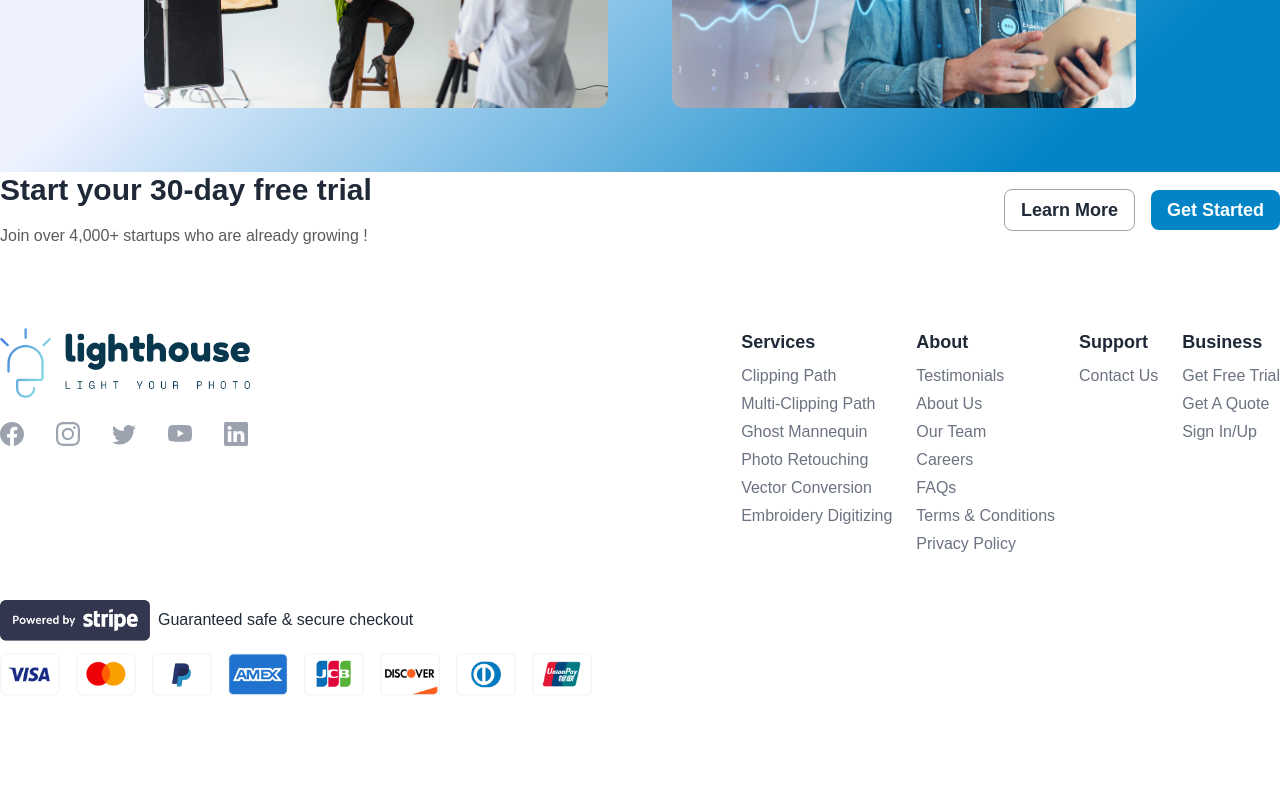
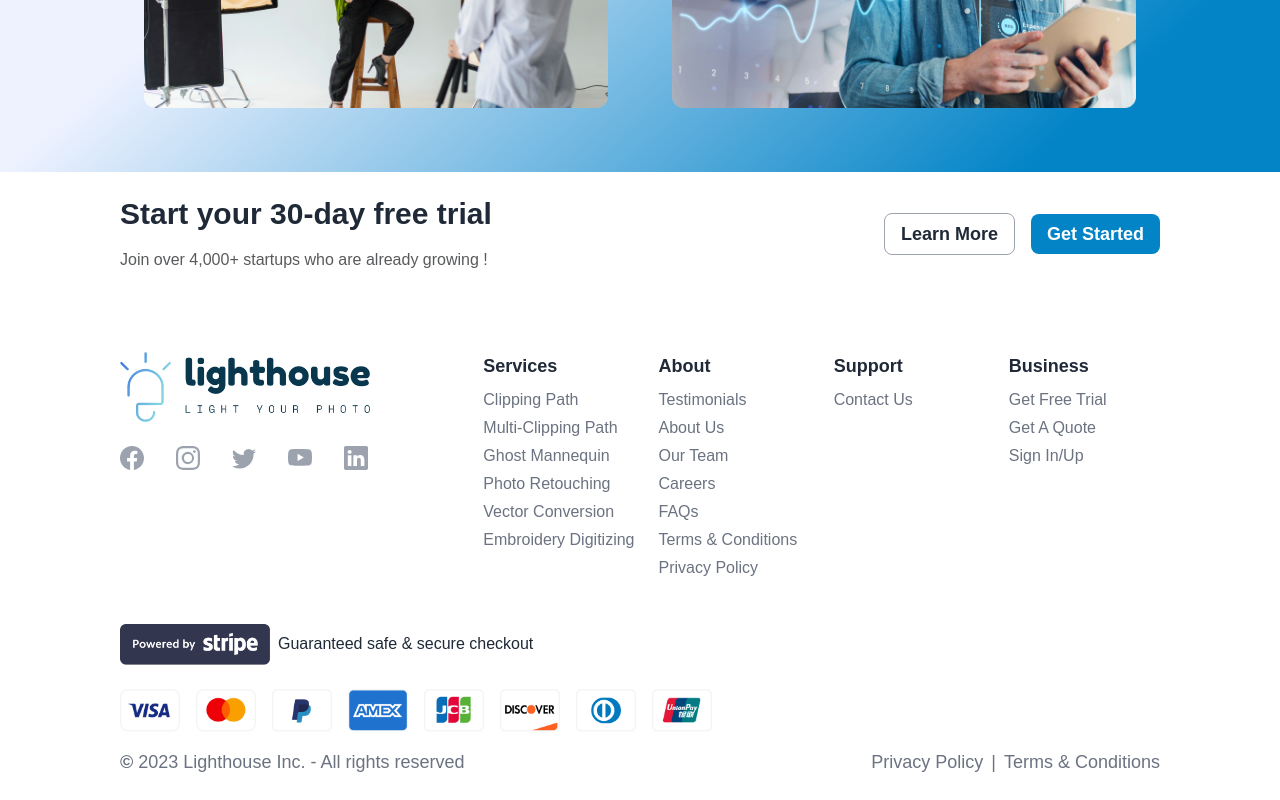
Before and after one commit to Parvez765/light_house, a React (Create React App) app: page / in a window 1280 px wide. Shown: the part 6182-6982 px from the top of the page. Before the commit the page ends 6878 px from the top, so only its background shows below. Built offline with nearby package versions, Linux system fonts and the light colour scheme.

Commit message:
another footer commit

```diff
--- a/src/Components/Footer/FooterComp1.js
+++ b/src/Components/Footer/FooterComp1.js
@@ -21,14 +21,14 @@ import { NavLink } from "react-router-dom";
 
 const FooterComp1 = () => {
   return (
-    <div>
+    <div className="my-6 mx-4 md:mx-12 lg:mx-24 2xl:mx-32">
       {/* Trial advertisement and marketing */}
-      <div className="flex justify-between gap-4 mb-20">
+      <div className="flex flex-col items-center lg:flex-row lg:justify-between gap-4 mb-20 mx-6">
         <div>
-          <h2 className="text-3xl font-bold mb-4">
+          <h2 className="text-3xl text-center lg:text-left font-bold mb-4">
             Start your 30-day free trial
           </h2>
-          <h2 className="text-[#595a5c] font-medium">
+          <h2 className="text-[#595a5c] text-center lg:text-left font-medium">
             Join over 4,000+ startups who are already growing !
           </h2>
         </div>
@@ -44,9 +44,9 @@ const FooterComp1 = () => {
         </div>
       </div>
 
-      <div className="flex justify-between gap-6 mb-10">
+      <div className="flex flex-col-reverse lg:flex-row justify-between gap-10 lg:gap-6 mb-10 mx-6">
         {/* Logo and social links */}
-        <div className="flex flex-col gap-6">
+        <div className="flex flex-col items-start gap-6">
           <NavLink to="/" className="hover:scale-105 duration-300 ease-in-out">
             <img src={logo} className="w-[250px]" alt="" />
           </NavLink>
@@ -61,8 +61,8 @@ const FooterComp1 = () => {
         </div>
 
         {/* Parent Div of All Footer Links */}
-        <div className="flex gap-6">
-          <div>
+        <div className="grid grid-cols-1 sm:grid-cols-2 xl:grid-cols-4 gap-6">
+          <div className="flex flex-col items-start">
             <h2 className="text-lg font-semibold mb-2">Services</h2>
 
             <h2 className="text-gray-500 font-medium hover:text-black duration-300 ease-in-out hover:cursor-pointer mb-1">
@@ -85,7 +85,7 @@ const FooterComp1 = () => {
             </h2>
           </div>
 
-          <div>
+          <div className="flex flex-col items-start">
             <h2 className="text-lg font-semibold mb-2">About</h2>
 
             <h2 className="text-gray-500 font-medium hover:text-black duration-300 ease-in-out hover:cursor-pointer mb-1">
@@ -111,7 +111,7 @@ const FooterComp1 = () => {
             </h2>
           </div>
 
-          <div>
+          <div className="flex flex-col items-start">
             <h2 className="text-lg font-semibold mb-2">Support</h2>
 
             <h2 className="text-gray-500 font-medium hover:text-black duration-300 ease-in-out hover:cursor-pointer mb-1">
@@ -119,7 +119,7 @@ const FooterComp1 = () => {
             </h2>
           </div>
 
-          <div>
+          <div className="flex flex-col items-start">
             <h2 className="text-lg font-semibold mb-2">Business</h2>
 
             <h2 className="text-gray-500 font-medium hover:text-black duration-300 ease-in-out hover:cursor-pointer mb-1">
@@ -135,23 +135,74 @@ const FooterComp1 = () => {
         </div>
       </div>
 
-      <div className="flex items-center gap-2 mb-3">
+      <div className="flex flex-col sm:flex-row items-center gap-2 mb-6 mx-6">
         <div>
           <img src={stripeLogo} className="w-[150px]" alt="" />
         </div>
 
-        <h2 className="font-medium">Guaranteed safe & secure checkout</h2>
+        <h2 className="font-medium text-center md:text-left">
+          Guaranteed safe & secure checkout
+        </h2>
       </div>
 
-      <div className="flex items-center gap-4">
-        <img src={stripe1} className="w-[60px]" alt="" />
-        <img src={stripe2} className="w-[60px]" alt="" />
-        <img src={stripe3} className="w-[60px]" alt="" />
-        <img src={stripe4} className="w-[60px]" alt="" />
-        <img src={stripe5} className="w-[60px]" alt="" />
-        <img src={stripe6} className="w-[60px]" alt="" />
-        <img src={stripe7} className="w-[60px]" alt="" />
-        <img src={stripe8} className="w-[60px]" alt="" />
+      <div className="flex flex-wrap justify-center md:justify-start items-center gap-4 mx-6 mb-4">
+        <img
+          src={stripe1}
+          className="w-[60px] hover:scale-110 duration-300 ease-in-out"
+          alt=""
+        />
+        <img
+          src={stripe2}
+          className="w-[60px] hover:scale-110 duration-300 ease-in-out"
+          alt=""
+        />
+        <img
+          src={stripe3}
+          className="w-[60px] hover:scale-110 duration-300 ease-in-out"
+          alt=""
+        />
+        <img
+          src={stripe4}
+          className="w-[60px] hover:scale-110 duration-300 ease-in-out"
+          alt=""
+        />
+        <img
+          src={stripe5}
+          className="w-[60px] hover:scale-110 duration-300 ease-in-out"
+          alt=""
+        />
+        <img
+          src={stripe6}
+          className="w-[60px] hover:scale-110 duration-300 ease-in-out"
+          alt=""
+        />
+        <img
+          src={stripe7}
+          className="w-[60px] hover:scale-110 duration-300 ease-in-out"
+          alt=""
+        />
+        <img
+          src={stripe8}
+          className="w-[60px] hover:scale-110 duration-300 ease-in-out"
+          alt=""
+        />
+      </div>
+
+      <div className="flex flex-col lg:flex-row justify-between items-center gap-2 lg:gap-10 mx-6">
+        <h2 className="text-gray-500 text-lg text-center font-medium">
+          <span className="font-bold">©</span> 2023 Lighthouse Inc. - All rights
+          reserved
+        </h2>
+
+        <div className="flex items-center gap-2">
+          <h2 className="text-gray-500 text-lg font-medium hover:text-black duration-300 ease-in-out hover:cursor-pointer">
+            Privacy Policy
+          </h2>
+          <h2 className="text-gray-500 text-lg font-medium">|</h2>
+          <h2 className="text-gray-500 text-lg font-medium hover:text-black duration-300 ease-in-out hover:cursor-pointer">
+            Terms & Conditions
+          </h2>
+        </div>
       </div>
     </div>
   );
--- a/src/Components/Home/WhoWeHelp/WhoWeHelp.js
+++ b/src/Components/Home/WhoWeHelp/WhoWeHelp.js
@@ -31,6 +31,7 @@ const WhoWeHelp = () => {
       img: frame4,
     },
   ];
+
   return (
     <div>
       <div className="py-10 bg-gradient-to-br from-indigo-50 from-50% to-sky-600 to-90%">
```
